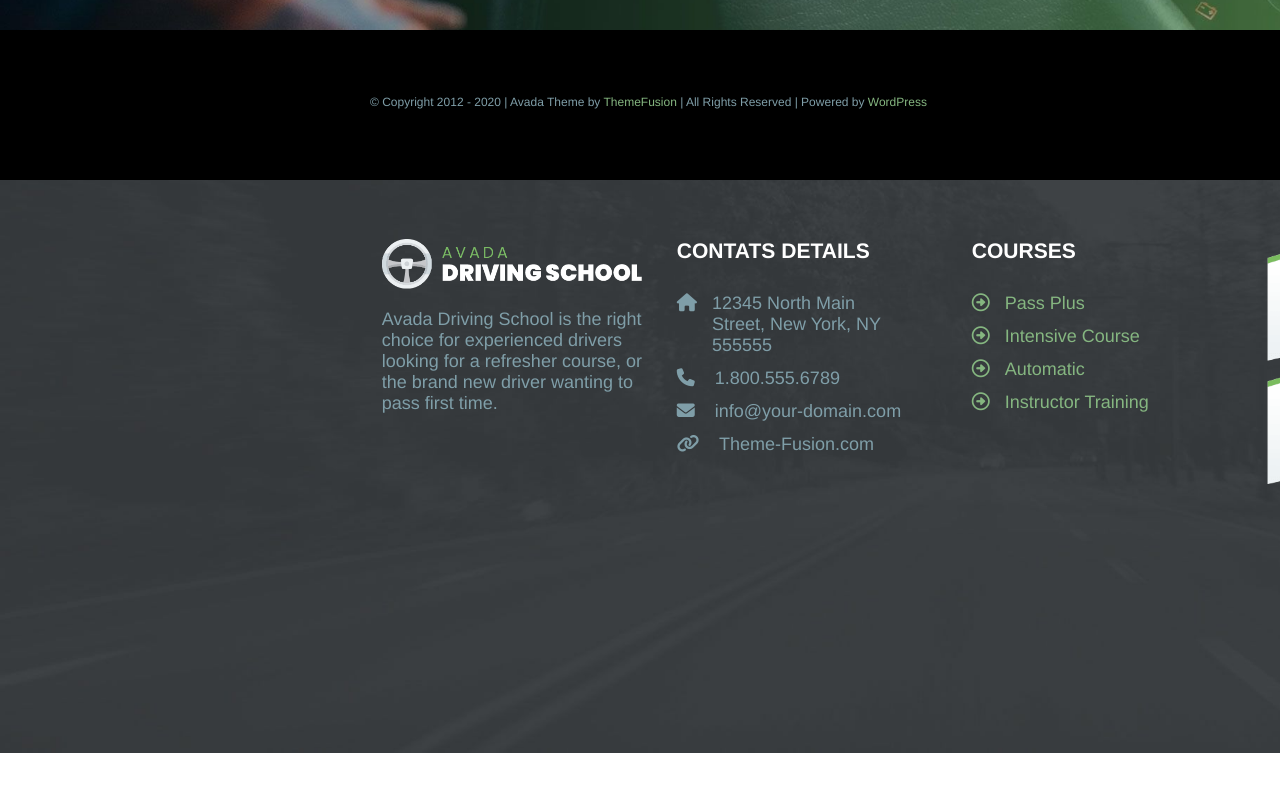
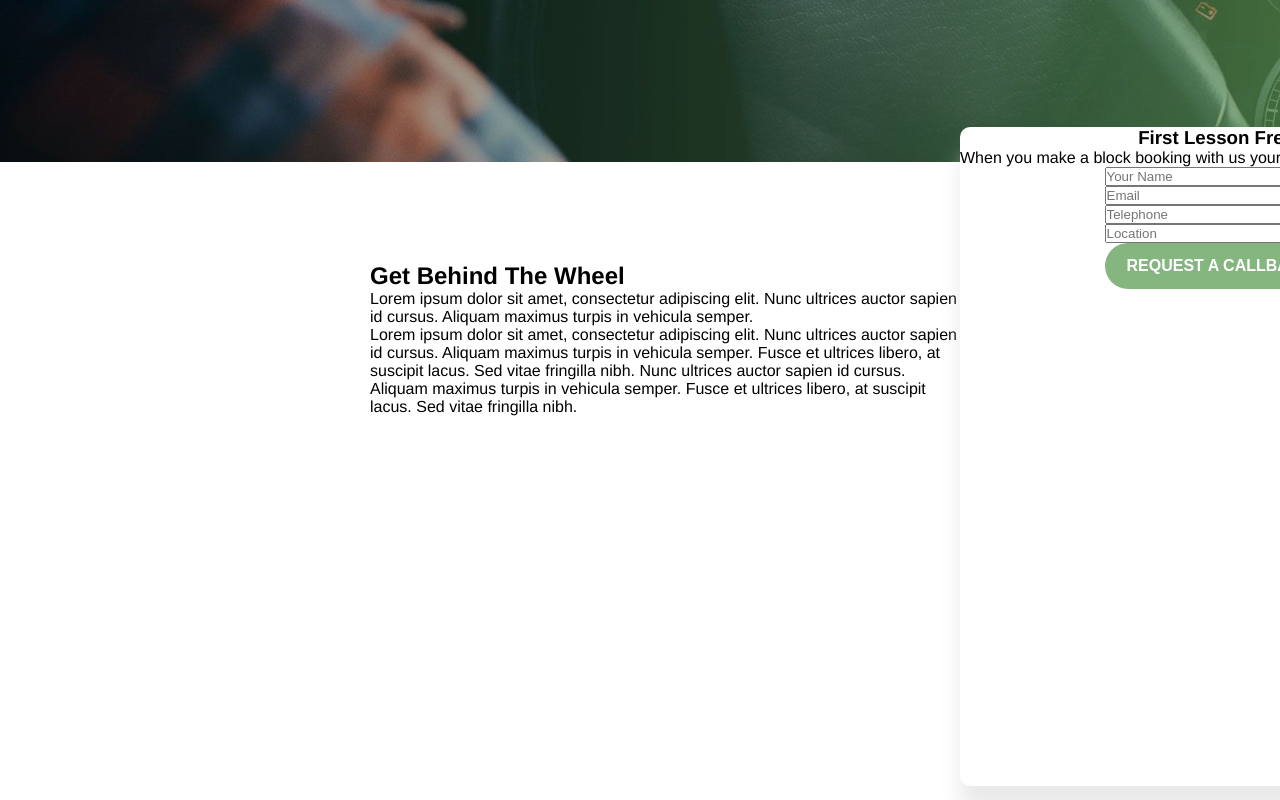
Before and after one commit to Deceit-87/proj-html-vuejs, a Vue app: page / in a window 1280 px wide. Shown: the part 620-1420 px from the top of the page. Before the commit the page ends 1373 px from the top, so only its background shows below. Built offline with nearby package versions, Linux system fonts and the light colour scheme.

Commit message:
layout form impostato

```diff
--- a/src/App.vue
+++ b/src/App.vue
@@ -63,7 +63,7 @@ ul,ol{
       border-radius: 29px;
       border: 2px solid transparent;
       text-align: center;
-      width: 145px;
+      min-width: 145px;
       height: 46px;
       display: block;
       &:hover{
@@ -78,6 +78,9 @@ ul,ol{
   margin: 0 auto;
   display: flex;
 }
+.container-half{
+  width: 50%;
+}
 .flex{
   display: flex;
 }
--- a/src/components/MainFooter.vue
+++ b/src/components/MainFooter.vue
@@ -99,6 +99,7 @@ export default {
   background-position: center;
   background-size: cover;
   background-repeat: no-repeat;
+  position: relative;
   i{
       padding-right: 15px;
   }
--- a/src/components/MainForm.vue
+++ b/src/components/MainForm.vue
@@ -1,15 +1,93 @@
 <template>
-  <section>
-
+  <section class="form-container container-fluid">
+    <div class="container">
+      <div class="container-half">
+        <h2>Get Behind The Wheel</h2>
+        <p>
+          Lorem ipsum dolor sit amet, consectetur adipiscing elit. Nunc ultrices
+          auctor sapien id cursus. Aliquam maximus turpis in vehicula semper.
+        </p>
+        <p>
+          Lorem ipsum dolor sit amet, consectetur adipiscing elit. Nunc ultrices
+          auctor sapien id cursus. Aliquam maximus turpis in vehicula semper.
+          Fusce et ultrices libero, at suscipit lacus. Sed vitae fringilla nibh.
+          Nunc ultrices auctor sapien id cursus. Aliquam maximus turpis in
+          vehicula semper. Fusce et ultrices libero, at suscipit lacus. Sed
+          vitae fringilla nibh.
+        </p>
+      </div>
+      <div class="container-half">
+        <div class="form-wrapper">
+          <h3>First Lesson Free!</h3>
+          <p>
+            When you make a block booking with us your first lesson is included
+            free.
+          </p>
+          <form action="">
+            <input
+              type="text"
+              name="name"
+              placeholder="Your Name"
+              minlength="3"
+            />
+            <input
+              type="email"
+              name="email"
+              placeholder="Email"
+              minlength="3"
+            />
+            <input
+              type="text"
+              name="phone"
+              placeholder="Telephone"
+              minlength="3"
+            />
+            <input
+              type="text"
+              name="location"
+              placeholder="Location"
+              minlength="3"
+            />
+            <button type="submit" class="green_button" name="button">
+              request a callback
+            </button>
+          </form>
+        </div>
+      </div>
+    </div>
   </section>
 </template>
 
 <script>
 export default {
-
-}
+  data() {
+    return {};
+  },
+};
 </script>
 
-<style>
 
-</style>
+<style lang="scss" scoped>
+.form-container {
+  position: relative;
+  min-height: 705px;
+  .container {
+    padding-top: 100px;
+    .form-wrapper {
+      min-height: 659px;
+      display: flex;
+      flex-direction: column;
+      align-items: center;
+      box-shadow: 0px 25px 20px 0px rgba(211, 211, 211, 0.486);
+      position: absolute;
+      top: -5%;
+      background-color: #fff;
+      border-radius: 10px;
+      form {
+        display: flex;
+        flex-direction: column;
+      }
+    }
+  }
+}
+</style>>
```
